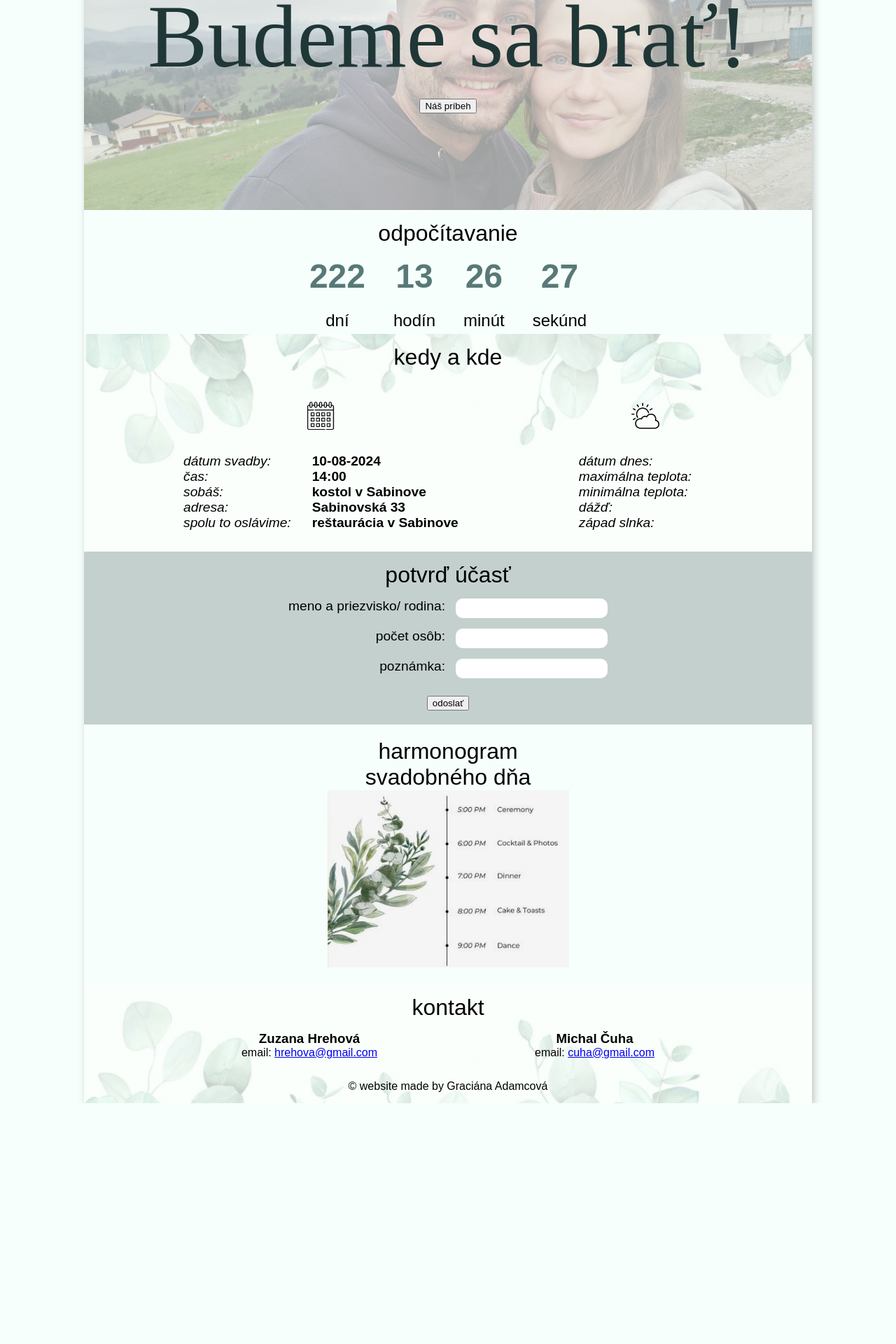
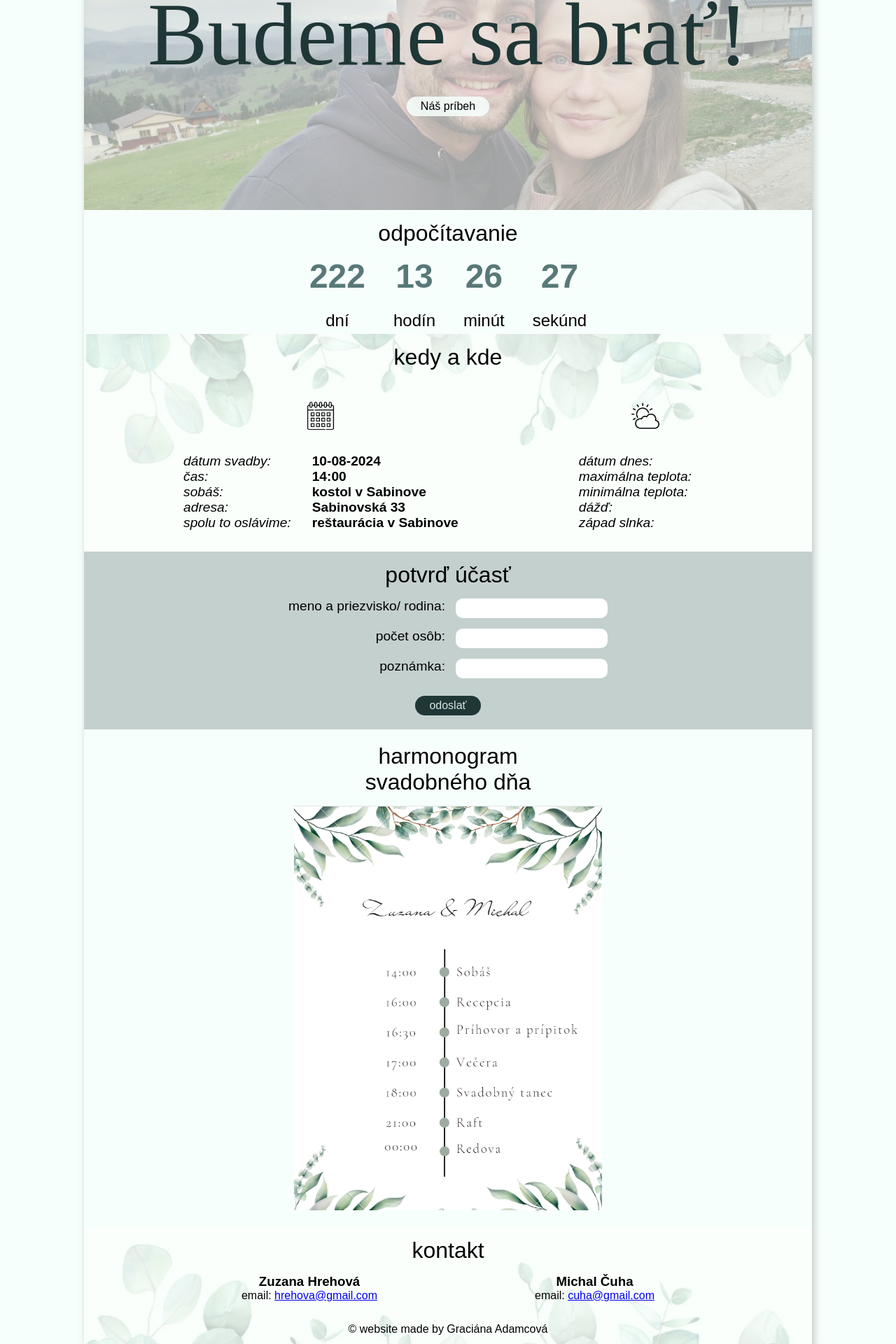
Before and after one commit to gracianaa/zam_wedding, a React (Vite) app: page / in a window 1280 px wide. Shown: the part 420-2340 px from the top of the page at 70% size. Before the commit the page ends 1996 px from the top, so only its background shows below. Built offline with nearby package versions, Linux system fonts and the light colour scheme; no server answers; a web font is replaced by a local one.

Commit message:
component Button created and styled

```diff
--- a/package.json
+++ b/package.json
@@ -13,7 +13,8 @@
     "react": "^18.2.0",
     "react-countdown": "^2.3.5",
     "react-dom": "^18.2.0",
-    "react-router-dom": "^6.21.1"
+    "react-router-dom": "^6.21.1",
+    "react-share": "^5.0.3"
   },
   "devDependencies": {
     "@types/react": "^18.2.15",
--- a/src/components/Agenda/index.jsx
+++ b/src/components/Agenda/index.jsx
@@ -1,5 +1,5 @@
 import './style.css';
-import agenda from './agenda.png';
+import agenda from './agenda_zam.png';
 
 export const Agenda = () => {
   return (
@@ -7,7 +7,9 @@ export const Agenda = () => {
       <div id="harmonogram" className="agenda__detail">
         <h2>harmonogram</h2>
         <h2>svadobného dňa</h2>
-        <img src={agenda} alt="agenda" />
+        <div className="agenda__img">
+          <img src={agenda} alt="agenda" />
+        </div>
       </div>
     </section>
   );
--- a/src/components/Agenda/style.css
+++ b/src/components/Agenda/style.css
@@ -3,5 +3,19 @@
 }
 
 .agenda__detail {
+  display: flex;
+  flex-direction: column;
+  align-items: center;
+  justify-content: center;
   padding: 20px 0;
 }
+
+.agenda__img {
+  max-width: 500px;
+  margin-top: 15px;
+  padding: 0 30px;
+}
+
+.agenda__img img {
+  width: 100%;
+}
--- /dev/null
+++ b/src/components/Button/index.jsx
@@ -0,0 +1,14 @@
+import './style.css';
+import { Link } from 'react-router-dom';
+
+export const Button = ({ children, type, to }) => {
+  const className = `button ${
+    type === 'primary' ? 'button--primary' : 'button--secondary'
+  }`;
+
+  return (
+    <Link to={to} className={className}>
+      {children}
+    </Link>
+  );
+};
--- /dev/null
+++ b/src/components/Button/style.css
@@ -0,0 +1,28 @@
+.button {
+  border: none;
+  padding: 5px 20px;
+  font-family: var(--font-secondary);
+  font-size: 1rem;
+  border-radius: 15px;
+  cursor: pointer;
+  text-decoration: none;
+  transition: transform 0.2s;
+  display: inline-block;
+}
+
+.button:hover,
+.button:active {
+  transform: scale(1.1);
+}
+
+.button--primary {
+  color: var(--color-primary);
+  background-color: var(--color-background);
+}
+
+
+.button--secondary {
+  color: var(--color-background);
+  background-color: var(--color-secondary);
+  ;
+}
--- a/src/components/Intro/index.jsx
+++ b/src/components/Intro/index.jsx
@@ -1,6 +1,7 @@
 import dayjs from 'dayjs';
 import './style.css';
 import Countdown from 'react-countdown';
+import { Button } from '../Button';
 
 const today = dayjs();
 const weddingDay = dayjs('2024-08-10');
@@ -47,7 +48,9 @@ export const Intro = () => {
       <div className="intro-background">
         <div className="intro-background__opacity">
           <h1 className="intro-heading">Budeme sa brať!</h1>
-          <button>Náš príbeh</button>
+          <Button to={'/ourstory'} type={'primary'}>
+            Náš príbeh
+          </Button>
         </div>
       </div>
       <div className="countdown">
--- a/src/components/Rvsp/index.jsx
+++ b/src/components/Rvsp/index.jsx
@@ -1,4 +1,5 @@
 import './style.css';
+import { Button } from '../Button';
 
 export const Rvsp = () => {
   return (
@@ -7,15 +8,15 @@ export const Rvsp = () => {
         <h2>potvrď účasť</h2>
         <form className="rvsp__form">
           <label className="rvsp__label">meno a priezvisko/ rodina:</label>
-          <input className="rvsp__input" type="text" />
+          <input className="rvsp__input-name" type="text" />
 
           <label className="rvsp__label">počet osôb:</label>
-          <input className="rvsp__input" type="number" />
+          <input className="rvsp__input-number" type="number" />
 
           <label className="rvsp__label">poznámka:</label>
-          <input className="rvsp__input" type="text" />
+          <input className="rvsp__input-body" type="text" />
         </form>
-        <button type="submit">odoslať</button>
+        <Button>odoslať</Button>
       </div>
     </section>
   );
--- a/src/components/Rvsp/style.css
+++ b/src/components/Rvsp/style.css
@@ -16,7 +16,9 @@
   margin-bottom: 25px;
 }
 
-.rvsp__input {
+.rvsp__input-name,
+.rvsp__input-number,
+.rvsp__input-body {
   margin-bottom: 10px;
   border: none;
   border-radius: 10px;
@@ -33,7 +35,9 @@
     justify-self: right;
   }
 
-  .rvsp__input {
+  .rvsp__input-name,
+  .rvsp__input-number,
+  .rvsp__input-body {
     justify-self: left;
     margin: 0;
     padding: 5px;
```
Also changed, not shown: src/components/Agenda/agenda_zam.png (added).
